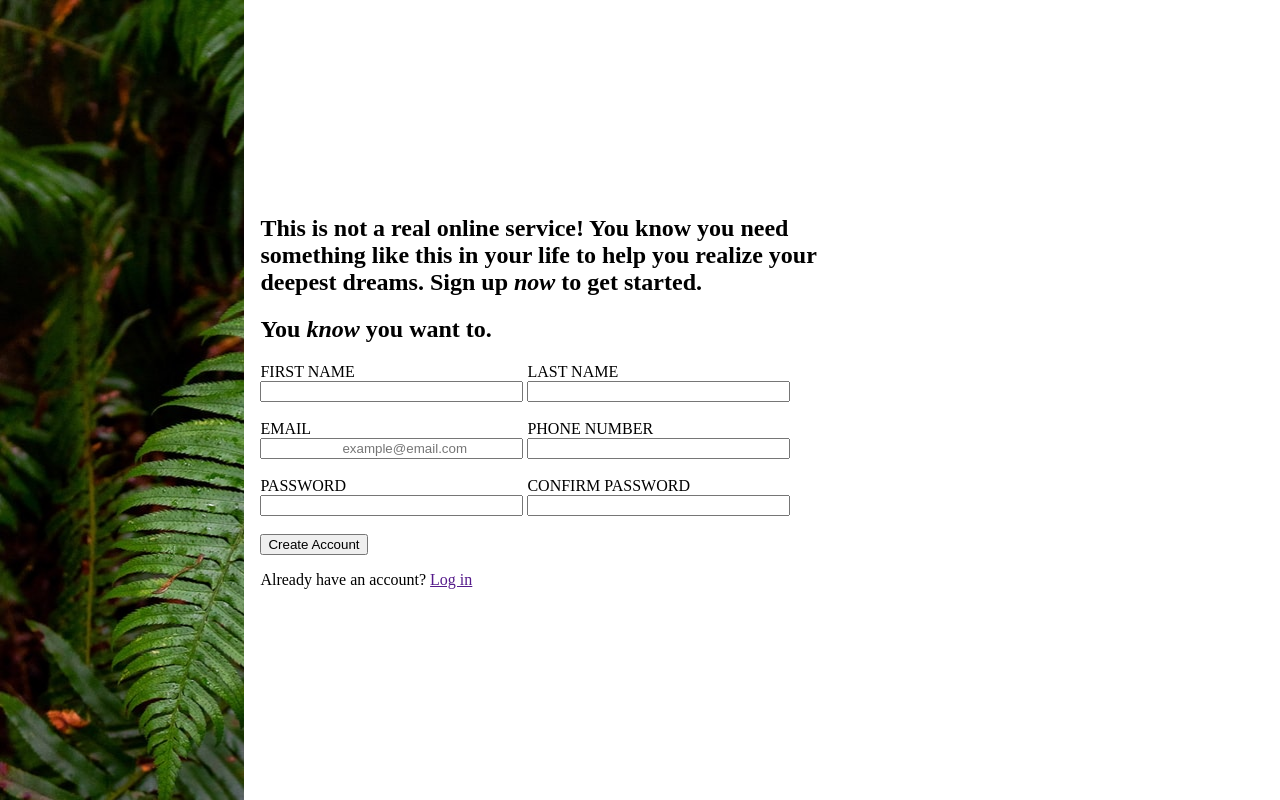
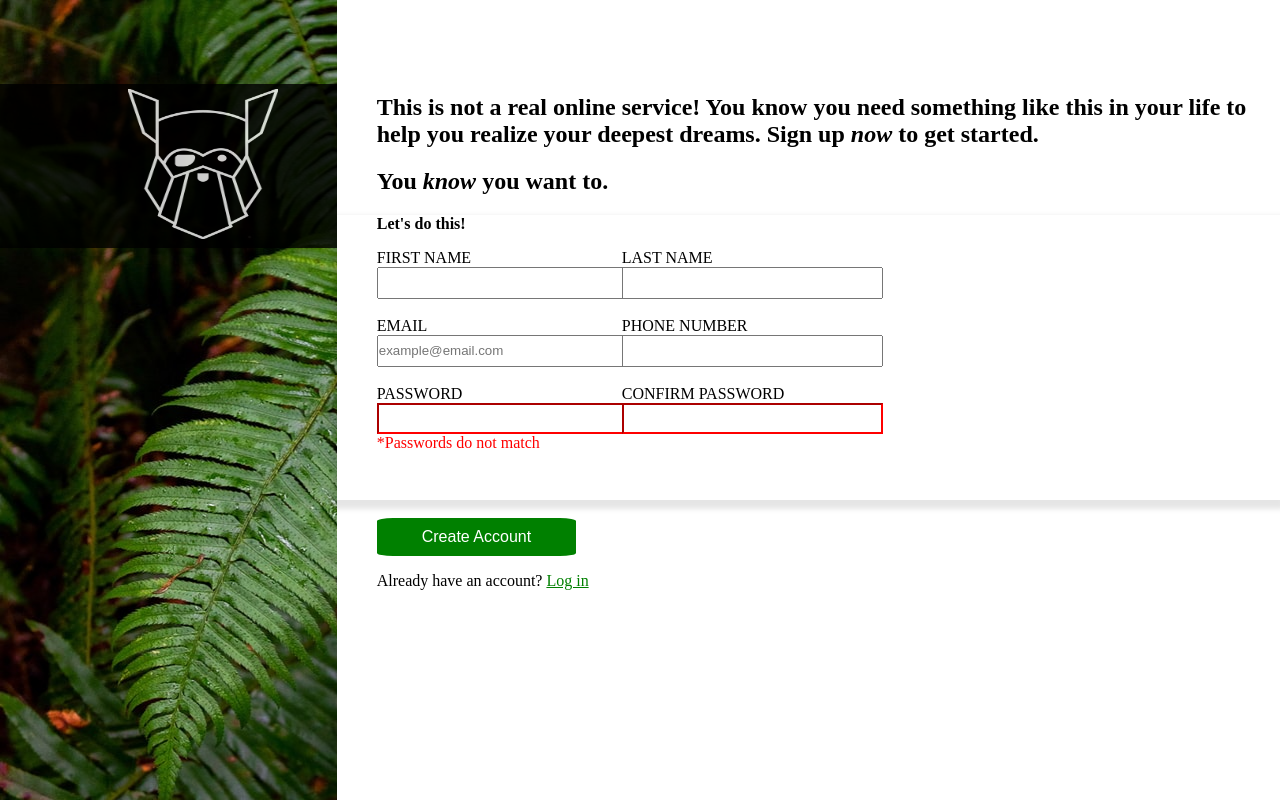
Before and after one commit to stevenmck97/signup-form, a plain HTML site: page index.html in a window 1280 px wide. Drawn offline with Linux system fonts and the light colour scheme.

Commit message:
Finished styling

```diff
--- a/index.html
+++ b/index.html
@@ -10,7 +10,9 @@
     <body>
         <div class="container">
             <div class="bg-img-container">
-
+                <div class="banner">
+                    <img src="/odin-lined.png" alt="banner-img">
+                </div>
             </div>
             <div class="form-container">
                 <div id="form-text">
@@ -23,6 +25,7 @@
                     <h2>You <em>know</em> you want to.</h2>
                 </div>
                 <div id="form-elements">
+                    <p>Let's do this!</p>
                     <div class="form-row">
                         <div>
                             <label for="firstName">FIRST NAME</label>
@@ -61,7 +64,9 @@
                                 type="password"
                                 id="password"
                                 name="password"
+                                class="error"
                             />
+                            <p>*Passwords do not match</p>
                         </div>
                         <div>
                             <label for="confirmPassword"
@@ -71,6 +76,7 @@
                                 type="password"
                                 id="confirmPassword"
                                 name="confirmPassword"
+                                class="error"
                             />
                         </div>
                     </div class="form-row">
--- a/styles.css
+++ b/styles.css
@@ -7,42 +7,88 @@ body {
 }
 
 .bg-img-container {
-    width: 100vw;
+    width: 44vw;
     height: 100vh;
     background: url("/bg-img.jpeg");
     background-repeat: no-repeat;
 }
 
-.form-container {
-    flex-direction: column;
-    align-content: center;
-    margin-right: 32vw;
-    margin-left: 16px;
+#form-text:first-child {
+    margin-top: 10%;
+}
+
+#form-text,
+.form-row,
+#form-btns,
+#form-elements > p {
+    margin: 0 0 1rem 2.5rem;
 }
 
 h2 {
     text-align: left;
 }
 
-#form-elements > label {
-    display: block;
-    float: left;
-    width: 30%;
+#form-elements {
+    box-shadow: 0 5px 5px 4px rgba(0, 0, 0, 0.1);
+}
+
+#form-elements > p {
+    font-size: 1rem;
+    font-weight: bold;
 }
 
 .form-row {
     display: flex;
-    flex-direction: row;
-    column-gap: 84px;
-    row-gap: 18px;
     margin-bottom: 18px;
+}
+
+.form-row:last-child {
+    padding-bottom: 2rem;
 }
 
 .form-row > div {
     float: left;
-    width: 30%;
+    width: 25%;
+}
+
+.form-row > div:nth-child(2n + 2) {
+    margin-left: 1.2rem;
 }
 
 .form-row > div > input {
-    padding-left: 5rem;
+    padding: 0.4rem 5rem 0.4rem 0;
 }
+
+input.error {
+    border-color: red;
+}
+
+.form-row > div > p {
+    color: red;
+    margin-top: 0;
+}
+
+#form-btns > button {
+    padding: 10px 45px 10px 45px;
+    border: none;
+    border-radius: 8%;
+    background-color: green;
+    color: white;
+    font-size: 1rem;
+}
+
+p > a {
+    color: green;
+}
+
+.banner {
+    margin-top: 25%;
+    padding: 5px 38% 5px;
+    background-color: black;
+    opacity: 80%;
+}
+
+.banner > img {
+    width: 150px;
+    height: 150px;
+}
```
Also changed, not shown: odin-lined.png (added).
